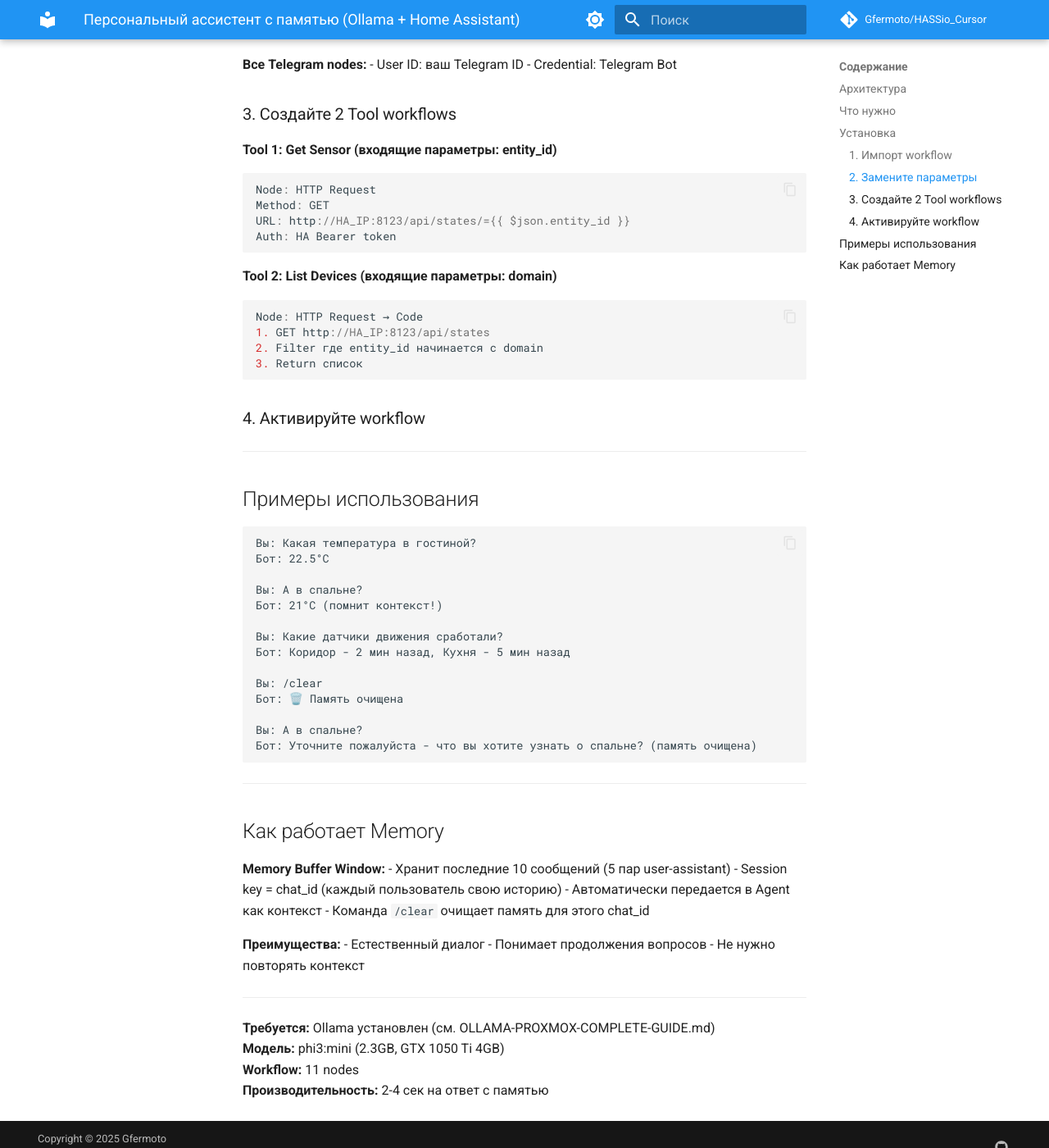
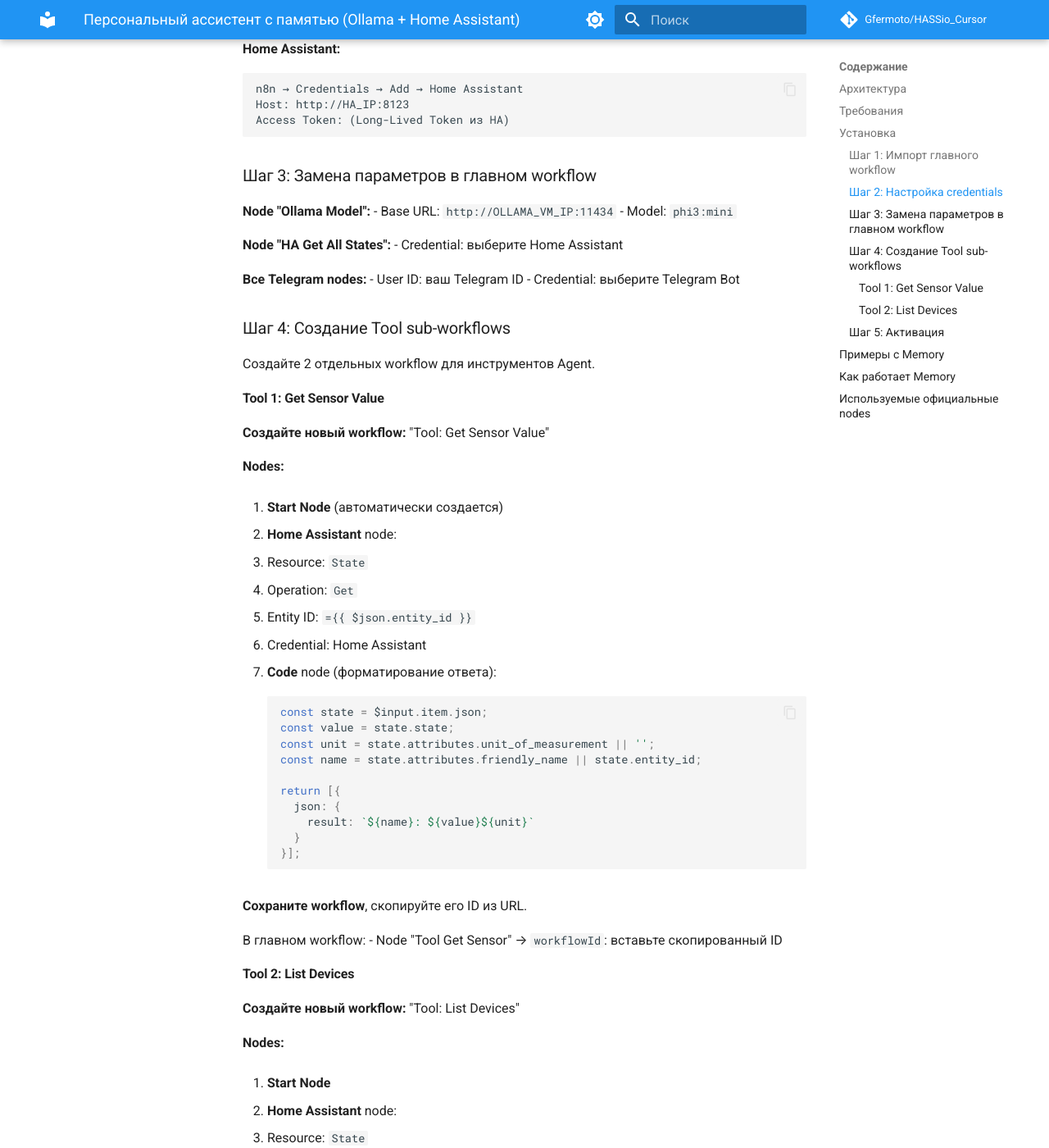
Before and after one commit to Gfermoto/HASSio_Cursor, an MkDocs documentation site: the page built from docs/integrations/PERSONAL-ASSISTANT-OLLAMA.md, in a window 1280 px wide and 1400 px high, scrolled down 1302 px. Shown: the whole window at 82% size. Built offline with MkDocs 1.6.1 and Material for MkDocs 9.7.7, drawn with Linux system fonts in a browser that asks for light colours; comment, search, counter and statistics services are not loaded; some of the changed text lies outside the part shown.

Commit message:
refactor: Use official n8n integrations in personal assistant workflow
UPDATED FILES:

1. n8n-personal-assistant-ollama.json
   - Replaced httpRequest with official homeAssistant node
   - Node: n8n-nodes-base.homeAssistant
   - Operations: Get All States (resource: state, operation: getAll)
   - Official credentials: homeAssistantApi

2. PERSONAL-ASSISTANT-OLLAMA.md
   - Updated sub-workflow examples with official homeAssistant node
   - Tool 1: Get Sensor - uses homeAssistant.state.get
   - Tool 2: List Devices - uses homeAssistant.state.getAll
   - Added table of all official nodes used
   - Emphasized: 'Никаких сторонних плагинов'

OFFICIAL N8N NODES USED:
✅ n8n-nodes-base.telegramTrigger
✅ n8n-nodes-base.homeAssistant (instead of httpRequest)
✅ n8n-nodes-base.telegram
✅ n8n-nodes-base.code
✅ n8n-nodes-base.if
✅ n8n-nodes-base.set
✅ @n8n/n8n-nodes-langchain.lmChatOllama
✅ @n8n/n8n-nodes-langchain.memoryBufferWindow
✅ @n8n/n8n-nodes-langchain.agent
✅ @n8n/n8n-nodes-langchain.toolWorkflow

NO THIRD-PARTY PLUGINS REQUIRED
ALL FROM OFFICIAL N8N DISTRIBUTION

User requirement: 'я предпочитаю использовать официальные интеграции'
Implemented: All 3 points (HA node, Tools, Langchain components)

````diff
--- a/docs/integrations/PERSONAL-ASSISTANT-OLLAMA.md
+++ b/docs/integrations/PERSONAL-ASSISTANT-OLLAMA.md
@@ -1,9 +1,7 @@
 # Персональный ассистент с памятью (Ollama + Home Assistant)
 
 Образовательный пример AI агента с памятью диалога на базе архитектуры n8n Voice Assistant.
-
-**Основа:** Ollama (локальный LLM) + Langchain Agent + Memory Buffer
-**Функционал:** Вопросы о состоянии умного дома с памятью контекста
+**Использует только официальные n8n интеграции.**
 
 ---
 
@@ -12,111 +10,215 @@
 ```text
 Telegram → Agent (Memory + Ollama) → HA Tools → Telegram
 
-11 nodes:
-- Telegram Trigger
-- Check Commands (/help, /clear)
-- HA Get States
-- Ollama Chat Model (phi3:mini)
-- Memory Buffer (10 messages)
-- Agent
-- 2 HA Tools (read-only)
-- Telegram Response
+11 nodes (все официальные n8n):
+- Telegram Trigger (официальный)
+- Home Assistant node (официальный n8n-nodes-base.homeAssistant)
+- Ollama Chat Model (официальный @n8n/n8n-nodes-langchain.lmChatOllama)
+- Memory Buffer (официальный @n8n/n8n-nodes-langchain.memoryBufferWindow)
+- Langchain Agent (официальный @n8n/n8n-nodes-langchain.agent)
+- Tool Workflow (официальный @n8n/n8n-nodes-langchain.toolWorkflow)
 ```
 
 ---
 
-## Что нужно
+## Требования
 
-1. **Ollama VM** - следуйте [OLLAMA-PROXMOX-COMPLETE-GUIDE.md](./OLLAMA-PROXMOX-COMPLETE-GUIDE.md)
-2. **Модель phi3:mini** загружена в Ollama
-3. **Telegram Bot** (отдельный персональный)
-4. **Home Assistant API** token
+1. **Ollama VM** - установлен по [OLLAMA-PROXMOX-COMPLETE-GUIDE.md](./OLLAMA-PROXMOX-COMPLETE-GUIDE.md)
+2. **Модель phi3:mini** загружена
+3. **n8n** с установленными @n8n/n8n-nodes-langchain пакетами
+4. **Home Assistant** с API доступом
+5. **Telegram Bot** (персональный)
 
 ---
 
 ## Установка
 
-### 1. Импорт workflow
+### Шаг 1: Импорт главного workflow
 
 ```text
-n8n → Import from File → n8n-personal-assistant-ollama.json
+n8n → Workflows → Import from File
+→ n8n-personal-assistant-ollama.json
 ```
 
-### 2. Замените параметры
+### Шаг 2: Настройка credentials
+
+**Telegram Bot:**
+```text
+n8n → Credentials → Add → Telegram API
+Access Token: (от @BotFather)
+```
+
+**Home Assistant:**
+```text
+n8n → Credentials → Add → Home Assistant
+Host: http://HA_IP:8123
+Access Token: (Long-Lived Token из HA)
+```
+
+### Шаг 3: Замена параметров в главном workflow
 
 **Node "Ollama Model":**
 - Base URL: `http://OLLAMA_VM_IP:11434`
 - Model: `phi3:mini`
 
-**Node "HA Get States":**
-- URL: `http://HA_IP:8123/api/states`
-- Credential: Home Assistant (Header Auth с Bearer token)
+**Node "HA Get All States":**
+- Credential: выберите Home Assistant
 
 **Все Telegram nodes:**
 - User ID: ваш Telegram ID
-- Credential: Telegram Bot
+- Credential: выберите Telegram Bot
 
-### 3. Создайте 2 Tool workflows
+### Шаг 4: Создание Tool sub-workflows
 
-**Tool 1: Get Sensor (входящие параметры: entity_id)**
+Создайте 2 отдельных workflow для инструментов Agent.
 
-```json
-Node: HTTP Request
-Method: GET
-URL: http://HA_IP:8123/api/states/={{ $json.entity_id }}
-Auth: HA Bearer token
+#### Tool 1: Get Sensor Value
+
+**Создайте новый workflow:** "Tool: Get Sensor Value"
+
+**Nodes:**
+
+1. **Start Node** (автоматически создается)
+
+2. **Home Assistant** node:
+   - Resource: `State`
+   - Operation: `Get`
+   - Entity ID: `={{ $json.entity_id }}`
+   - Credential: Home Assistant
+
+3. **Code** node (форматирование ответа):
+```javascript
+const state = $input.item.json;
+const value = state.state;
+const unit = state.attributes.unit_of_measurement || '';
+const name = state.attributes.friendly_name || state.entity_id;
+
+return [{
+  json: {
+    result: `${name}: ${value}${unit}`
+  }
+}];
 ```
 
-**Tool 2: List Devices (входящие параметры: domain)**
+**Сохраните workflow**, скопируйте его ID из URL.
 
-```json
-Node: HTTP Request → Code
-1. GET http://HA_IP:8123/api/states
-2. Filter где entity_id начинается с domain
-3. Return список
+В главном workflow:
+- Node "Tool Get Sensor" → `workflowId`: вставьте скопированный ID
+
+#### Tool 2: List Devices
+
+**Создайте новый workflow:** "Tool: List Devices"
+
+**Nodes:**
+
+1. **Start Node**
+
+2. **Home Assistant** node:
+   - Resource: `State`
+   - Operation: `Get All`
+   - Credential: Home Assistant
+
+3. **Code** node (фильтрация по domain):
+```javascript
+const domain = $json.domain || 'sensor';
+const allStates = $input.all();
+
+const filtered = allStates.filter(item => {
+  const entityId = item.json.entity_id;
+  return entityId.startsWith(domain + '.');
+});
+
+const devices = filtered.map(item => ({
+  entity_id: item.json.entity_id,
+  name: item.json.attributes.friendly_name || item.json.entity_id,
+  state: item.json.state
+}));
+
+return [{
+  json: {
+    domain: domain,
+    count: devices.length,
+    devices: devices
+  }
+}];
 ```
 
-### 4. Активируйте workflow
+**Сохраните workflow**, скопируйте ID.
+
+В главном workflow:
+- Node "Tool List Devices" → `workflowId`: вставьте ID
+
+### Шаг 5: Активация
+
+1. Сохраните главный workflow
+2. Активируйте (toggle справа вверху)
+3. Telegram → ваш бот → `/start`
 
 ---
 
-## Примеры использования
+## Примеры с Memory
 
 ```text
 Вы: Какая температура в гостиной?
-Бот: 22.5°C
+Бот: Температура в гостиной: 22.5°C
 
 Вы: А в спальне?
-Бот: 21°C (помнит контекст!)
+Бот: В спальне 21°C
+
+(Бот помнит что речь о температуре!)
 
 Вы: Какие датчики движения сработали?
-Бот: Коридор - 2 мин назад, Кухня - 5 мин назад
+Бот: Движение обнаружено:
+     • Коридор - 2 минуты назад
+     • Кухня - активно сейчас
+
+Вы: А датчики дверей?
+Бот: Все двери закрыты
+
+(Бот помнит что речь о датчиках!)
 
 Вы: /clear
 Бот: 🗑️ Память очищена
 
 Вы: А в спальне?
-Бот: Уточните пожалуйста - что вы хотите узнать о спальне? (память очищена)
+Бот: Уточните пожалуйста - что вы хотите узнать о спальне?
+
+(Память очищена, контекст потерян)
 ```
 
 ---
 
 ## Как работает Memory
 
-**Memory Buffer Window:**
-- Хранит последние 10 сообщений (5 пар user-assistant)
-- Session key = chat_id (каждый пользователь свою историю)
+**Memory Buffer Window node:**
+- Хранит последние 10 сообщений (пары user-assistant)
+- Session key = `chat_id` (каждый пользователь свою историю)
 - Автоматически передается в Agent как контекст
-- Команда `/clear` очищает память для этого chat_id
+- `/clear` очищает память для этого chat_id
 
-**Преимущества:**
-- Естественный диалог
-- Понимает продолжения вопросов
-- Не нужно повторять контекст
+**Официальный n8n Langchain node** - работает из коробки, без ручного кода!
 
 ---
 
-**Требуется:** Ollama установлен (см. OLLAMA-PROXMOX-COMPLETE-GUIDE.md)
-**Модель:** phi3:mini (2.3GB, GTX 1050 Ti 4GB)
-**Workflow:** 11 nodes
+## Используемые официальные nodes
+
+| Node | Type | Назначение |
+|------|------|------------|
+| Telegram Trigger | `n8n-nodes-base.telegramTrigger` | Прием сообщений |
+| Home Assistant | `n8n-nodes-base.homeAssistant` | HA операции |
+| Ollama Chat Model | `@n8n/n8n-nodes-langchain.lmChatOllama` | LLM |
+| Memory Buffer | `@n8n/n8n-nodes-langchain.memoryBufferWindow` | Память |
+| Agent | `@n8n/n8n-nodes-langchain.agent` | Агент |
+| Tool Workflow | `@n8n/n8n-nodes-langchain.toolWorkflow` | Инструменты |
+| Code | `n8n-nodes-base.code` | Логика |
+| If | `n8n-nodes-base.if` | Условия |
+| Set | `n8n-nodes-base.set` | Данные |
+
+**Никаких сторонних плагинов - все из официальной поставки n8n!**
+
+---
+
+**Требует:** Ollama установлен по инструкции OLLAMA-PROXMOX-COMPLETE-GUIDE.md
+**Модель:** phi3:mini (2.3GB для GTX 1050 Ti 4GB)
+**Nodes:** 11 (все официальные)
 **Производительность:** 2-4 сек на ответ с памятью
````
Also changed, not shown: docs/integrations/n8n-personal-assistant-ollama.json (+14 -13 lines).
